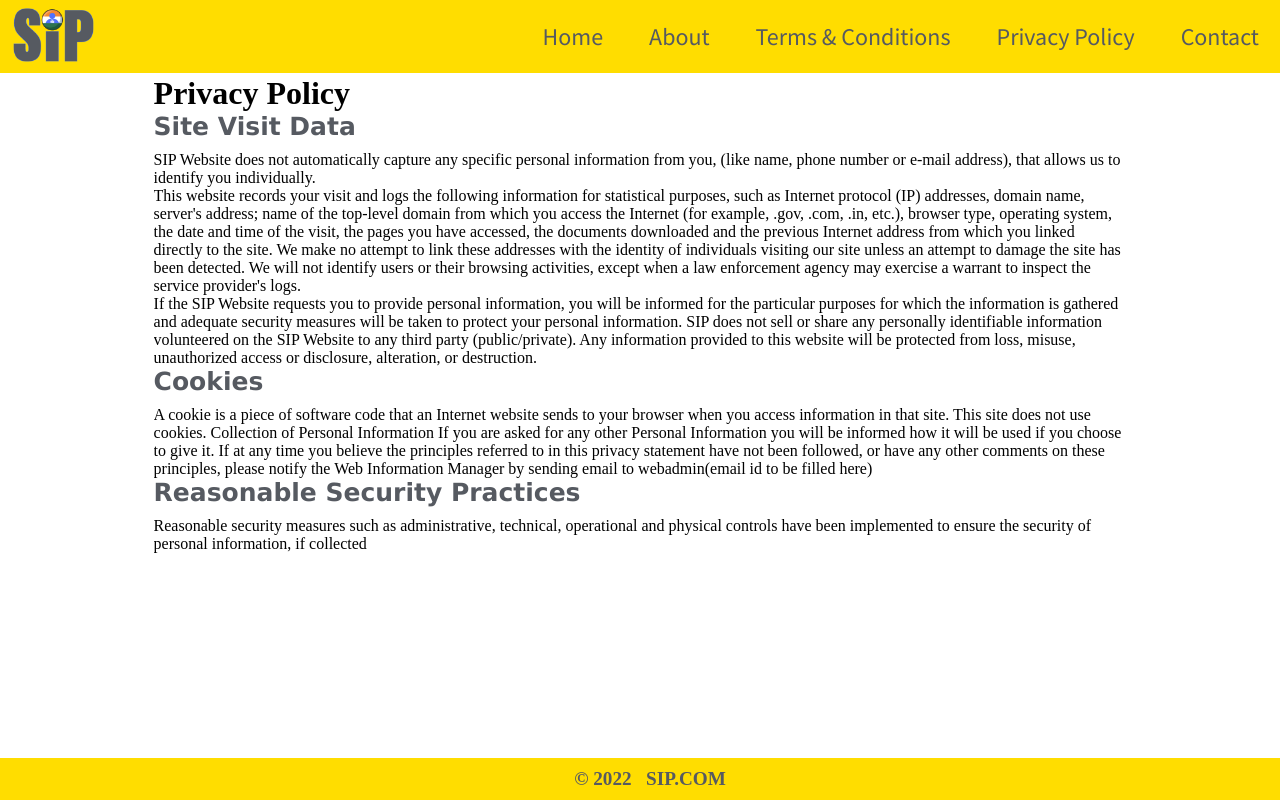
After one commit to ashwin3082002/CodeAlpha_SIH, a Django app: template templates/privacy.html in a window 1280 px wide. The commit adds this page. Run offline with Django 4.2, Linux system fonts and the light colour scheme; the template is opened without the code that fills it, so the values that code supplies are empty.

Commit message:
added privacy page

```diff
--- a/templates/layout.html
+++ b/templates/layout.html
@@ -37,7 +37,7 @@
                         <li><a href="/">Home</a></li>
                         <li><a href="about">About</a></li>
                         <li><a href="terms">Terms & Conditions</a></li>
-                        <li><a href="#">Privacy Policy</a></li>
+                        <li><a href="privacy">Privacy Policy</a></li>
                         <li><a href="#">Contact</a></li>
                     </ul>
                 </nav>
--- /dev/null
+++ b/templates/privacy.html
@@ -0,0 +1,69 @@
+{% extends "layout.html" %}
+
+{% block title %}
+    Privacy Policy
+{% endblock title %}
+
+
+{% block main %}
+<div class="about_us">
+	<h1 id="pp">Privacy Policy</h1>
+
+        <h2 id="sub-1">Site Visit Data</h2>
+
+        <p id="para1">
+          SIP Website does not automatically capture any specific personal
+          information from you, (like name, phone number or e-mail address),
+          that allows us to identify you individually.
+        </p>
+
+        <p id="para2">
+          This website records your visit and logs the following information for
+          statistical purposes, such as Internet protocol (IP) addresses, domain
+          name, server's address; name of the top-level domain from which you
+          access the Internet (for example, .gov, .com, .in, etc.), browser
+          type, operating system, the date and time of the visit, the pages you
+          have accessed, the documents downloaded and the previous Internet
+          address from which you linked directly to the site. We make no attempt
+          to link these addresses with the identity of individuals visiting our
+          site unless an attempt to damage the site has been detected. We will
+          not identify users or their browsing activities, except when a law
+          enforcement agency may exercise a warrant to inspect the service
+          provider's logs.
+        </p>
+
+        <p id="para3">
+          If the SIP Website requests you to provide personal information, you
+          will be informed for the particular purposes for which the information
+          is gathered and adequate security measures will be taken to protect
+          your personal information. SIP does not sell or share any personally
+          identifiable information volunteered on the SIP Website to any third
+          party (public/private). Any information provided to this website will
+          be protected from loss, misuse, unauthorized access or disclosure,
+          alteration, or destruction.
+        </p>
+
+        <h2 id="sub-2">Cookies</h2>
+
+        <p id="para4">
+          A cookie is a piece of software code that an Internet website sends to
+          your browser when you access information in that site. This site does
+          not use cookies. Collection of Personal Information If you are asked
+          for any other Personal Information you will be informed how it will be
+          used if you choose to give it. If at any time you believe the
+          principles referred to in this privacy statement have not been
+          followed, or have any other comments on these principles, please
+          notify the Web Information Manager by sending email to webadmin(email
+          id to be filled here)
+        </p>
+
+        <h2 id="sub-3">Reasonable Security Practices</h2>
+
+        <p id="para5">
+          Reasonable security measures such as administrative, technical,
+          operational and physical controls have been implemented to ensure the
+          security of personal information, if collected
+        </p>
+</div>
+
+{% endblock main %}
```
